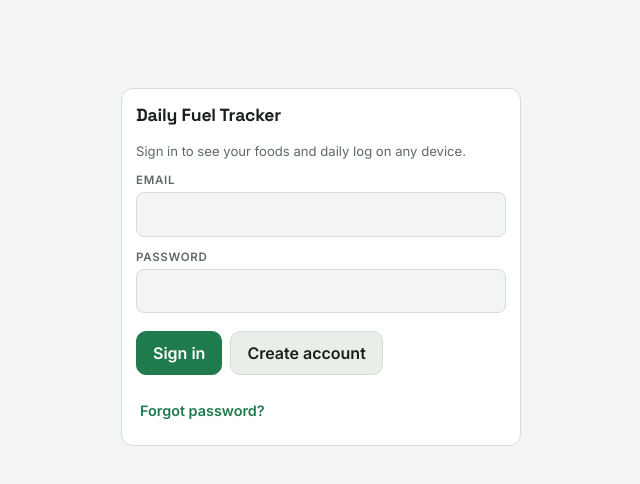
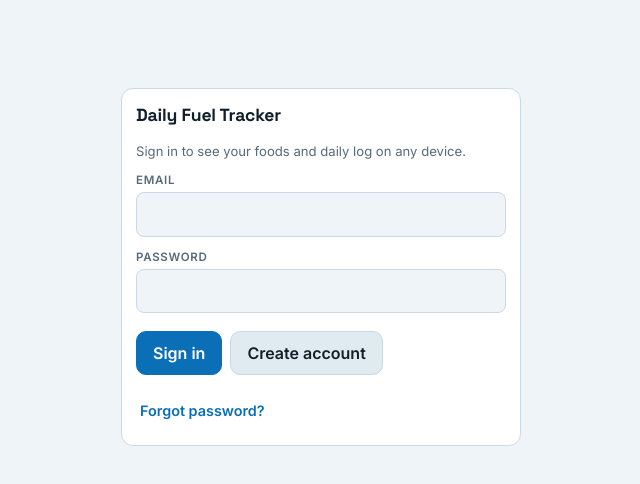
Before and after one commit to msamirsaffi/daily-fuel-tracker, a plain HTML site: page index.html in a window 1280 px wide. Shown: the whole page, without its empty margins (319-959 px from the left). Drawn offline with nearby package versions, Linux system fonts and the light colour scheme.

Commit message:
Make Ocean the default color scheme
Co-Authored-By: Claude Sonnet 5.5 <noreply@anthropic.com>

```diff
--- a/index.html
+++ b/index.html
@@ -509,7 +509,7 @@
 
   function clone(o) { return JSON.parse(JSON.stringify(o)); }
   function fresh() {
-    return { goals: { cal: 2200, pro: 150, caf: 400, water: 128 }, foods: clone(STARTER), days: {}, seen: STARTER.map(function (f) { return f.id; }), v: 3, ts: 0, palette: 'forest', habits: { start: todayKey(), checks: {} } };
+    return { goals: { cal: 2200, pro: 150, caf: 400, water: 128 }, foods: clone(STARTER), days: {}, seen: STARTER.map(function (f) { return f.id; }), v: 4, ts: 0, palette: 'ocean', habits: { start: todayKey(), checks: {} } };
   }
   function readLocal(key) {
     try { var raw = localStorage.getItem(key); return raw ? JSON.parse(raw) : null; } catch (e) { return null; }
@@ -541,7 +541,9 @@
       if (!s.habits || typeof s.habits !== 'object') s.habits = { start: todayKey(), checks: {} };
       if (!s.habits.checks) s.habits.checks = {};
       if (!s.habits.start) s.habits.start = todayKey();
-      if (s.palette !== 'ocean' && s.palette !== 'forest') s.palette = 'forest';
+      if (s.palette !== 'ocean' && s.palette !== 'forest') s.palette = 'ocean';
+      // Version 4: Ocean becomes the default color scheme. Anyone can still switch back to Forest.
+      if (s.v < 4) { s.palette = 'ocean'; s.v = 4; }
       if (s.v < 3) {
         if (s.goals.water === 100) s.goals.water = 128;
         s.v = 3;
```
